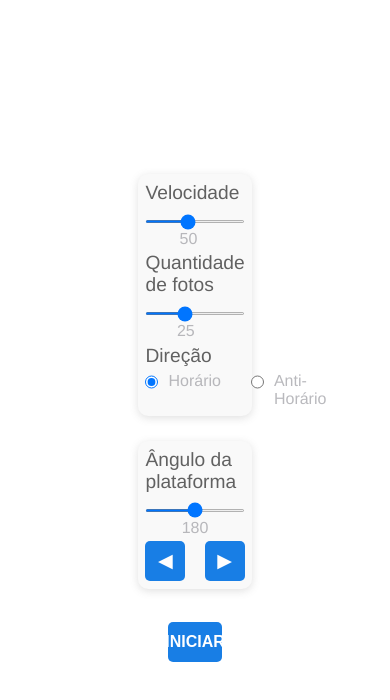
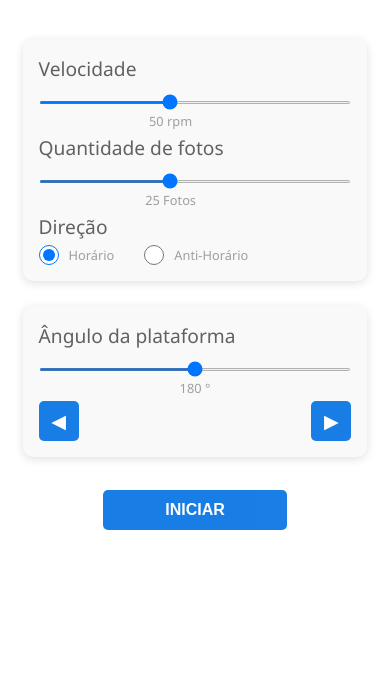
Before and after one commit to Andredev-dias/testAutomTech, a plain HTML site: page index.html in a window 390 px wide. Drawn offline with Linux system fonts and the light colour scheme.

Commit message:
testes e revisao

```diff
--- a/index.html
+++ b/index.html
@@ -9,6 +9,19 @@
     <meta http-equiv="X-UA-Compatible" content="ie=edge" />
     <title>Autom Tech Test</title>
     <link rel="stylesheet" href="styles.css" />
+    <link
+      rel="preconnect"
+      href="https://fonts.googleapis.com"
+    />
+    <link
+      rel="preconnect"
+      href="https://fonts.gstatic.com"
+      crossorigin
+    />
+    <link
+      href="https://fonts.googleapis.com/css2?family=Noto+Sans&display=swap"
+      rel="stylesheet"
+    />
   </head>
   <body>
     <section>
@@ -34,7 +47,7 @@
             id="range2"
             type="range"
             min="0"
-            max="65"
+            max="60"
             value="25"
             step="1"
           />
@@ -78,7 +91,7 @@
         </div>
       </div>
       <div class="wrapArrowBtns">
-        <button>◀</button>
+        <button oninput="">◀</button>
         <button>▶</button>
       </div>
     </section>
@@ -99,7 +112,7 @@
               (range.max - range.min)
           ),
           newPosition = 10 - newValue * 0.2;
-        rangeV.innerHTML = `<span>${range.value}</span>`;
+        rangeV.innerHTML = `<span>${range.value} rpm</span>`;
         rangeV.style.left = `calc(${newValue}% + (${newPosition}px))`;
       };
 
@@ -109,7 +122,7 @@
               (range2.max - range2.min)
           ),
           newPosition2 = 10 - newValue2 * 0.2;
-        rangeV2.innerHTML = `<span>${range2.value}</span>`;
+        rangeV2.innerHTML = `<span>${range2.value} Fotos</span>`;
         rangeV2.style.left = `calc(${newValue2}% + (${newPosition2}px))`;
       };
 
@@ -119,7 +132,7 @@
               (range3.max - range3.min)
           ),
           newPosition3 = 10 - newValue3 * 0.2;
-        rangeV3.innerHTML = `<span>${range3.value}</span>`;
+        rangeV3.innerHTML = `<span>${range3.value} °</span>`;
         rangeV3.style.left = `calc(${newValue3}% + (${newPosition3}px))`;
       };
       document.addEventListener(
--- a/styles.css
+++ b/styles.css
@@ -8,16 +8,17 @@
   --background: #ffffff;
   --sections: #f9f9f9;
   --words: #616161;
-  --inputInfo: #8e8e949d;
-  --fontSizeTitles: 1.2rem;
-  --fontSizeInfos: 1rem;
+  --inputInfo: #8e8e94d8;
   --btnBackground: #0071e3;
   --btnWords: #ffffff;
+  --fontSizeTitles: 1.2rem;
+  --fontSizeInfos: 0.8rem;
 }
 
 html,
 body {
   height: 100vh;
+  font-family: "Noto Sans", sans-serif;
 }
 
 body {
@@ -27,7 +28,6 @@ body {
   align-items: center;
   gap: 3vh;
   background-color: var(--background);
-  font-family: Helvetica;
   padding: 1vw;
   width: 100vw;
   height: 100vh;
@@ -48,6 +48,7 @@ section {
   padding: 2vw;
   border-radius: 10px;
   box-shadow: 0px 2px 8px 0px rgba(99, 99, 99, 0.2);
+  overflow: hidden;
 }
 
 .wrapLabelAndInput {
@@ -80,6 +81,9 @@ section {
 }
 
 .wrapRadioLabelAndValue label {
+  display: flex;
+  justify-content: center;
+  align-items: center;
   margin-right: 20px;
   font-size: var(--fontSizeInfos);
   color: var(--inputInfo);
@@ -105,13 +109,13 @@ input[type="range"]::-webkit-slider-runnable-track {
   top: 100%;
 }
 .range-value span {
-  width: 30px;
+  width: 80px;
   height: 24px;
   line-height: 24px;
   text-align: center;
   background: transparent;
   color: var(--inputInfo);
-  font-size: 1rem;
+  font-size: var(--fontSizeInfos);
   display: block;
   position: absolute;
   left: 50%;
@@ -163,7 +167,7 @@ input[type="radio"] {
   flex-direction: column;
   justify-content: center;
   align-items: center;
-  width: 30%;
+  width: 100%;
   height: auto;
   padding: 2vw;
 }
@@ -173,7 +177,7 @@ input[type="radio"] {
   flex-direction: column;
   justify-content: center;
   align-items: center;
-  width: 55%;
+  width: 12%;
   height: 40px;
   padding: 10px;
   background-color: var(--btnBackground);
@@ -193,3 +197,60 @@ input[type="radio"] {
   transition: all 200ms ease-in-out;
   opacity: 1;
 }
+
+@media only screen and (max-width: 1400) {
+  section {
+    transition: all 300ms ease-in-out;
+    width: 50%;
+  }
+  .btnIStart {
+    width: 12%;
+  }
+}
+
+@media only screen and (max-width: 1100px) {
+  section {
+    transition: all 300ms ease-in-out;
+    width: 60%;
+  }
+  .btnIStart {
+    width: 20%;
+  }
+}
+
+@media only screen and (max-width: 992px) {
+  section {
+    transition: all 300ms ease-in-out;
+    width: 70%;
+  }
+  .btnIStart {
+    width: 30%;
+  }
+}
+
+@media only screen and (max-width: 600px) {
+  body {
+    display: flex-start;
+    flex-direction: column;
+    justify-content: flex-start;
+    align-items: center;
+    gap: 3vh;
+    background-color: var(--background);
+    padding: 10vw 1vw;
+    width: 100vw;
+    height: 100vh;
+  }
+  section {
+    display: flex;
+    flex-direction: column;
+    justify-content: left;
+    align-items: left;
+    transition: all 300ms ease-in-out;
+    width: 90%;
+    padding: 4vw;
+  }
+  .btnIStart {
+    width: 50%;
+    transition: all 300ms ease-in-out;
+  }
+}
```
